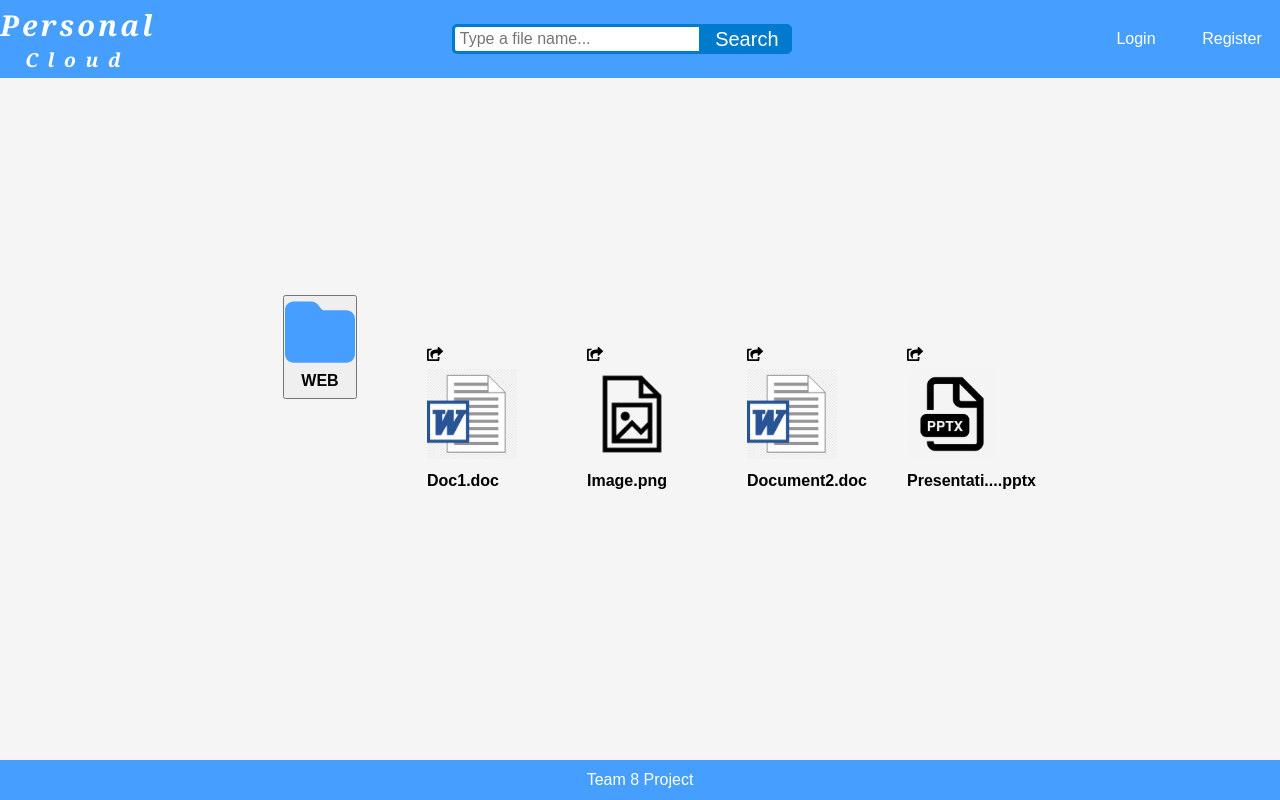
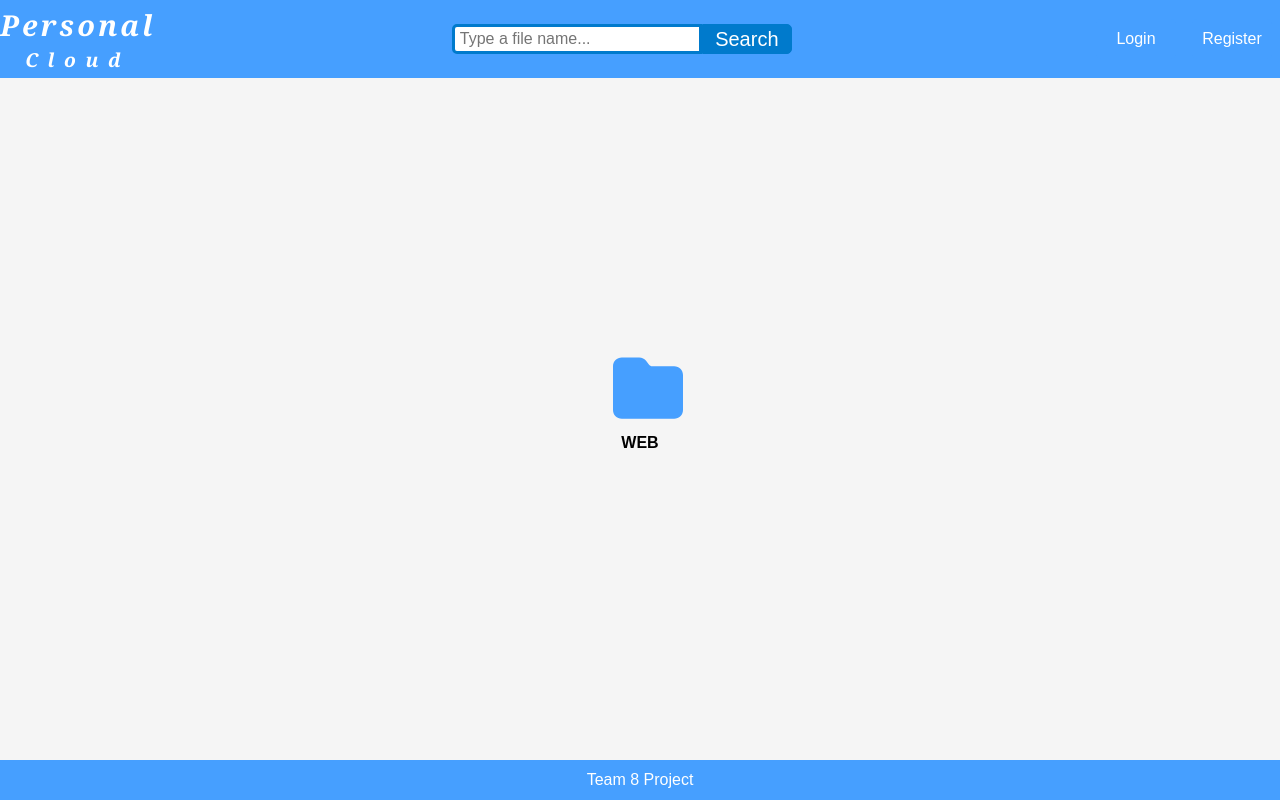
Before and after one commit to WebTech-Team8/PersonalCloud, a React (Create React App) app in the folder client/: page / in a window 1280 px wide. Built offline with nearby package versions, Linux system fonts and the light colour scheme.

Commit message:
Added FolderDetails component

```diff
--- a/client/src/components/App/App.tsx
+++ b/client/src/components/App/App.tsx
@@ -1,13 +1,14 @@
 import React, { useState } from 'react';
 import { BrowserRouter, Route, Switch } from 'react-router-dom';
 import userService from '../../services/user.service';
+import './App.css';
 import Footer from '../Footer/Footer';
 import Header from '../Header/Header';
 import Dashboard from '../Dashboard/Dashboard';
 import Login from '../Login/Login';
 import Register from '../Register/Register';
 import Logout from '../Logout/Logout';
-import './App.css';
+import FolderDetails from "../FolderDetails/FolderDetails";
 
 function App() {
   const [isLogged, setIsLogged] = useState(userService.isAuthenticated());
@@ -26,6 +27,7 @@ function App() {
             <Route path="/login" exact component={Login} />
             <Route path="/register" exact component={Register} />
             <Route path="/logout" exact component={Logout} />
+            <Route path="/folders/1" exact component={FolderDetails}/>
           </Switch>
         </main>
         <Footer />
--- a/client/src/components/Dashboard/Dashboard.css
+++ b/client/src/components/Dashboard/Dashboard.css
@@ -1,4 +1,6 @@
 .dashboard{
     display: flex;
-    flex-flow: row;
+    flex-direction: row;
+    justify-content: flex-start;
+    align-items: flex-start;
 }
--- a/client/src/components/Dashboard/Dashboard.tsx
+++ b/client/src/components/Dashboard/Dashboard.tsx
@@ -1,6 +1,5 @@
 import React from 'react';
 import './Dashboard.css';
-import FileComponent from "../FileComponent/FileComponent";
 import FolderComponent from "../FolderComponent/FolderComponent";
 
 
@@ -13,27 +12,6 @@ const Dashboard: React.FC<{prerender: () => void}> = (props: any) => {
                              size={8}
                              created={new Date(2022,4,11)}
                              name="WEB"/>
-
-            <FileComponent name="Doc1"
-                           size={2}
-                           extension=".doc"
-                           created={new Date(2022,4,11)}
-            />
-            <FileComponent name="Image"
-                           size={4}
-                           extension=".png"
-                           created={new Date(2022,4,12)}
-            />
-            <FileComponent name="Document2"
-                           size={2}
-                           extension=".doc"
-                           created={new Date(2022,4,13)}
-            />
-            <FileComponent name="Presentation"
-                           size={3}
-                           extension=".pptx"
-                           created={new Date(2022,4,10)}
-            />
         </div>
     );
 }
--- a/client/src/components/FolderComponent/FolderComponent.css
+++ b/client/src/components/FolderComponent/FolderComponent.css
@@ -1,7 +1,8 @@
 .folder{
     margin: 10px;
     cursor: pointer;
-    outline-color: #FFFFFF;
+    padding: 5px;
+    cursor: pointer;
 }
 
 .folder-icon{
--- a/client/src/components/FolderComponent/FolderComponent.tsx
+++ b/client/src/components/FolderComponent/FolderComponent.tsx
@@ -3,6 +3,8 @@ import {Folder} from '../../interfaces/folder';
 import { FontAwesomeIcon } from "@fortawesome/react-fontawesome"
 import { faFolder } from "@fortawesome/free-solid-svg-icons"
 import './FolderComponent.css';
+import {Link} from 'react-router-dom';
+
 
 const FolderComponent: React.FC<Folder> = (props) => {
 
@@ -10,10 +12,10 @@ const FolderComponent: React.FC<Folder> = (props) => {
 
     return (
         <div>
-            <button type="button" className="folder" >
+            <Link to="/folders/1" className="folder">
                 <FontAwesomeIcon className="folder-icon" icon={faFolder} size="lg"/>
                 <h3 className="folder-name">{folder.name}</h3>
-            </button>
+            </Link>
         </div>
     );
 }
--- /dev/null
+++ b/client/src/components/FolderDetails/FolderDetails.css
@@ -0,0 +1,7 @@
+.files {
+    display: grid;
+    grid-template-columns: repeat(3, 1fr);
+    grid-template-rows: repeat(2, 1fr);
+    row-gap: 20px;
+    margin: 40px;
+}
--- /dev/null
+++ b/client/src/components/FolderDetails/FolderDetails.tsx
@@ -0,0 +1,36 @@
+import React from 'react';
+import FileComponent from "../FileComponent/FileComponent";
+import './FolderDetails.css';
+
+const FolderDetails: React.FC = () => {
+
+    const files =[<FileComponent name="Doc1"
+                                 size={2}
+                                 extension=".doc"
+                                 created={new Date(2022,4,11)}
+        />,
+        <FileComponent name="Image"
+                       size={4}
+                       extension=".png"
+                       created={new Date(2022,4,12)}
+        />,
+        <FileComponent name="Document2"
+                       size={2}
+                       extension=".doc"
+                       created={new Date(2022,4,13)}
+        />,
+        <FileComponent name="Presentation"
+                       size={3}
+                       extension=".pptx"
+                       created={new Date(2022,4,10)}
+        />]
+
+
+    return (
+        <div className="files">
+            {files}
+        </div>
+    )
+}
+
+export default FolderDetails;
```
